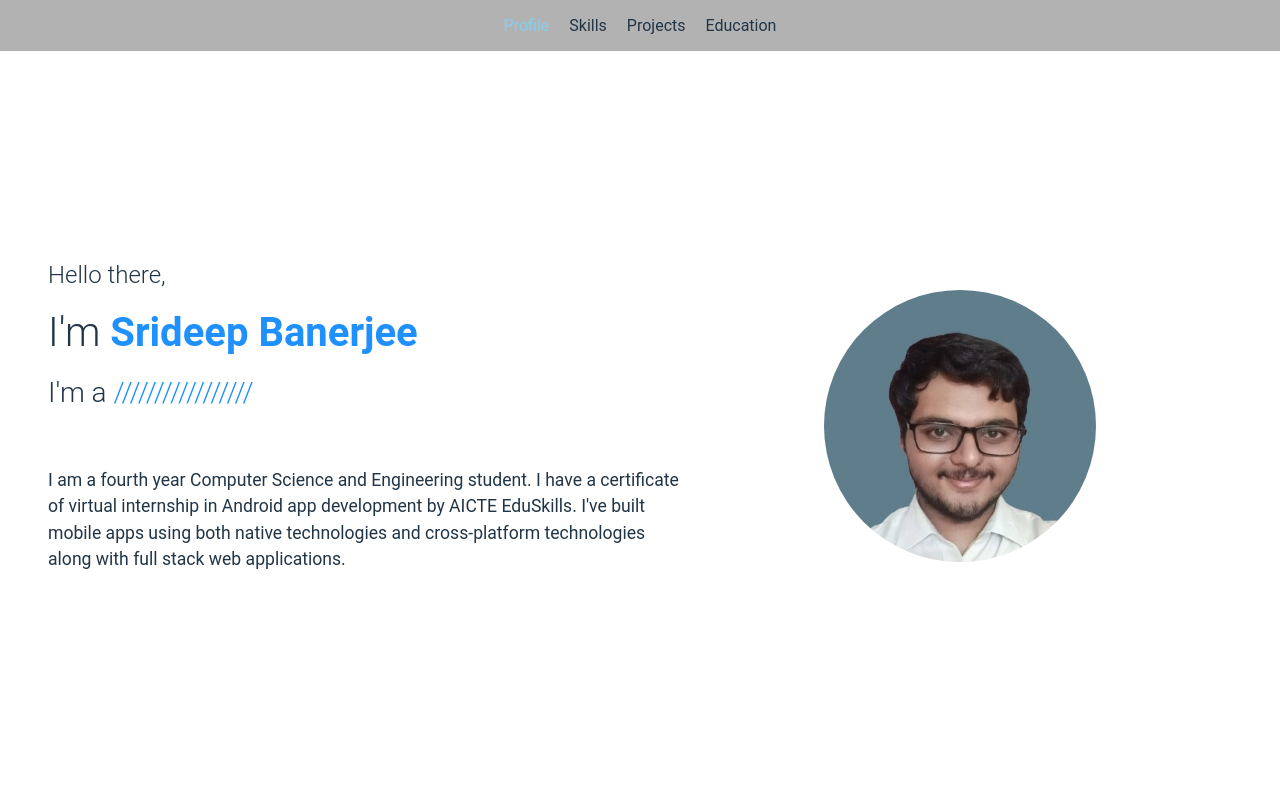
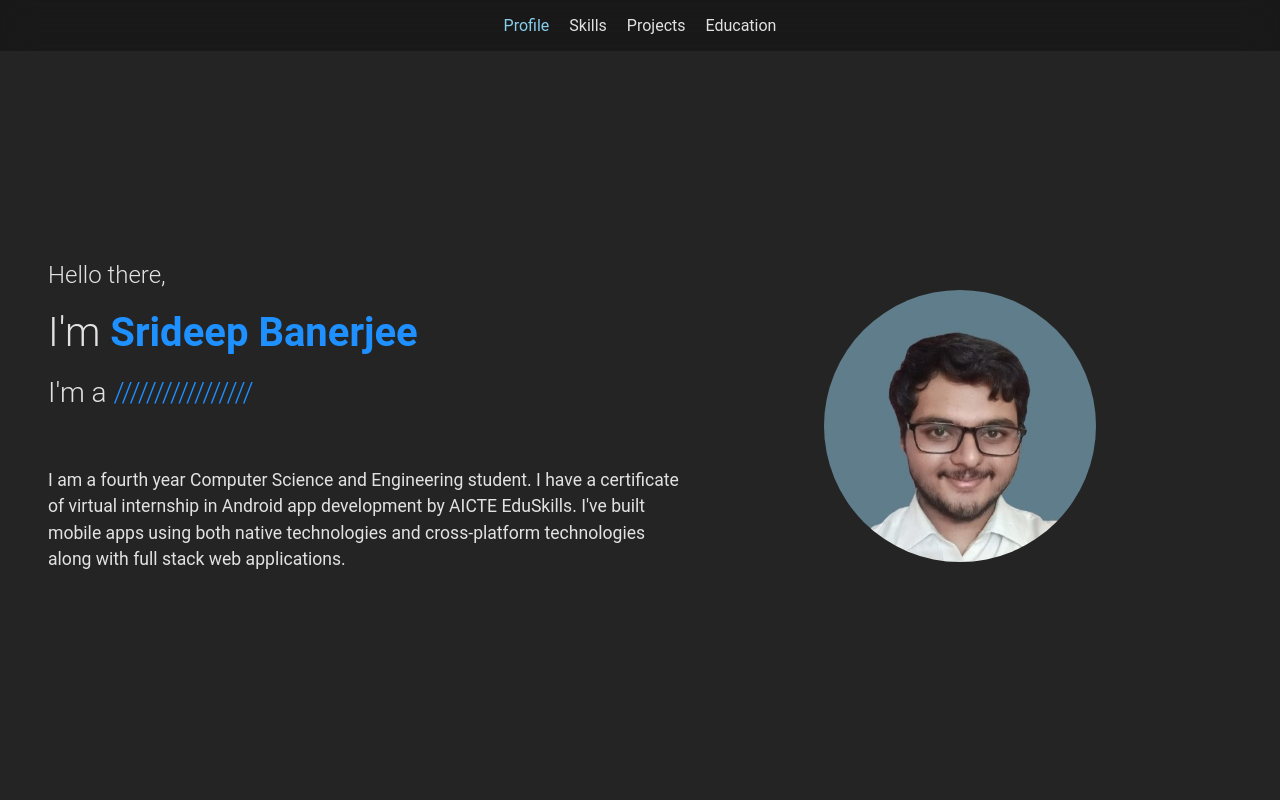
Before and after one commit to srideep-banerjee/Portfolio, a React (Vite) app: page / in a window 1280 px wide. Shown: the top 800 px of the page. Built offline with nearby package versions, Linux system fonts and the light colour scheme.

Commit message:
Removed light mode

```diff
--- a/index.html
+++ b/index.html
@@ -1,5 +1,5 @@
 <!doctype html>
-<html lang="en">
+<html lang="en" data-theme="dark">
   <head>
     <meta charset="UTF-8" />
     <link rel="icon" type="image/svg+xml" href="/vite.svg" />
--- a/src/styles/main.css
+++ b/src/styles/main.css
@@ -1,7 +1,6 @@
 :root {
   font-family: roboto, consolas, monospace, system-ui, sans-serif;
 
-  color-scheme: light dark;
   color: rgba(255, 255, 255, 0.87);
   background-color: #242424;
 
@@ -61,16 +60,3 @@
 button:focus-visible {
   outline: 4px auto -webkit-focus-ring-color;
 }
-
-@media (prefers-color-scheme: light) {
-  :root {
-    color: #213547;
-    background-color: #ffffff;
-  }
-  a:hover {
-    color: #747bff;
-  }
-  button {
-    background-color: #f9f9f9;
-  }
-}
```
